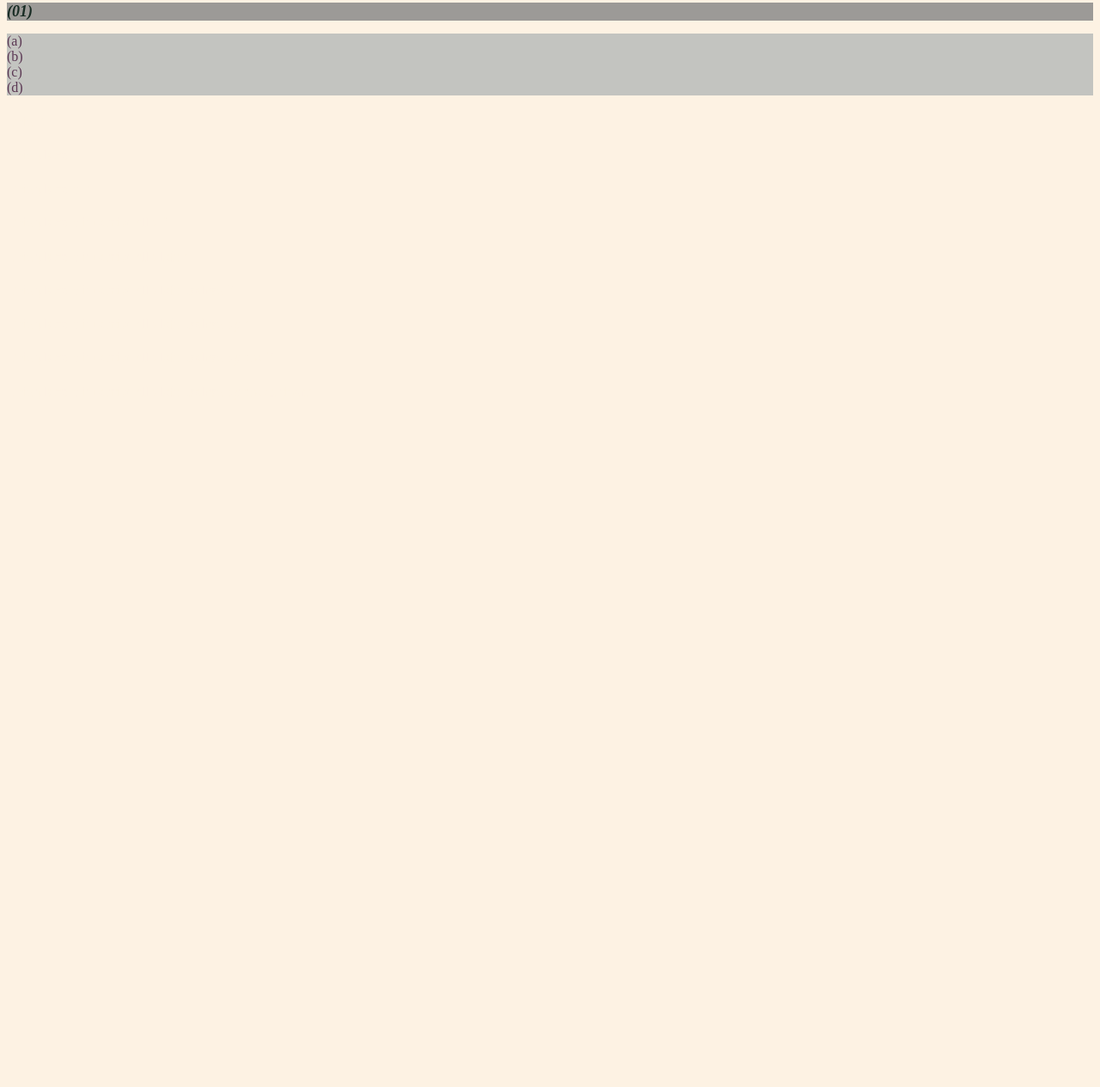
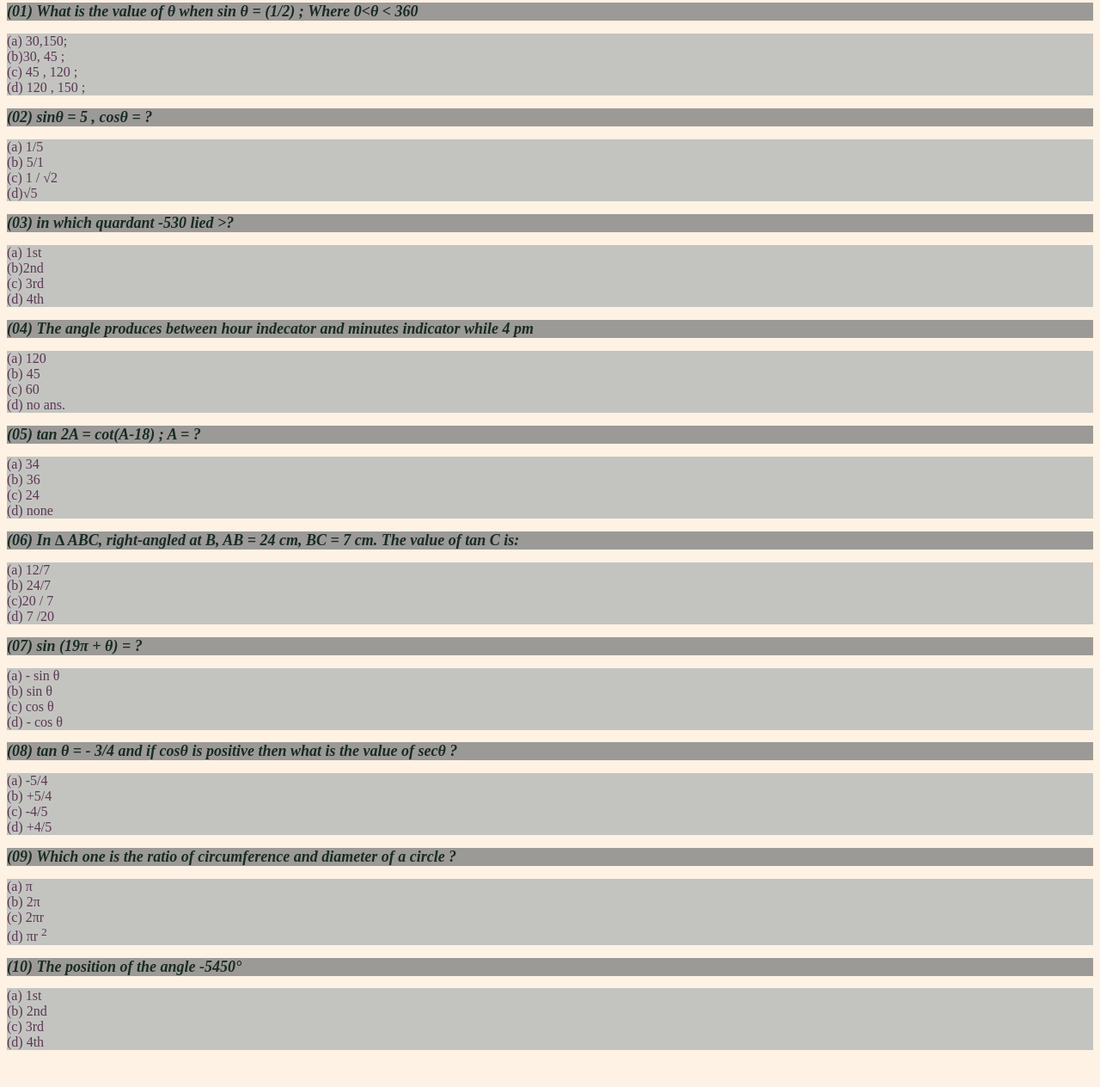
Before and after one commit to jadab691/jadab691.github.io, a plain HTML site: page MCQ.html in a window 1280 px wide. Shown: the part 57-1321 px from the top of the page at 86% size. Before the commit the page ends 800 px from the top, so only its background shows below. Drawn offline with Linux system fonts and the light colour scheme.

Commit message:
Update MCQ.html

```diff
--- a/MCQ.html
+++ b/MCQ.html
@@ -13,26 +13,214 @@
 
     <div>
         <h2 class="mcqQuestion">
-            (01)
+            (01) What is the value of &theta; when sin &theta; = (1/2) ;
+               Where 0<&theta; < 360
 
         </h2>
 
         <div class="mcqOption">
-            (a)
+            (a) 30,150;
         </div>
         <div class="mcqOption">
-            (b)
+            (b)30, 45 ;
         </div>
         <div class="mcqOption">
-           (c)
+           (c) 45 , 120 ;
         </div>
         <div class="mcqOption">
-            (d)
+            (d) 120 , 150 ;
         </div>
 
 
 
+        <h2 class="mcqQuestion">
+            (02) sinθ = 5 , cosθ = ?
+
+        </h2>
+
+        <div class="mcqOption">
+            (a) 1/5
+        </div>
+        <div class="mcqOption">
+            (b) 5/1
+        </div>
+        <div class="mcqOption">
+           (c) 1 / &radic;2
+        </div>
+        <div class="mcqOption">
+            (d)&radic;5
+        </div>
+
+
+        <h2 class="mcqQuestion">
+            (03) in which quardant -530 lied >?
+
+        </h2>
+
+        <div class="mcqOption">
+            (a) 1st
+        </div>
+        <div class="mcqOption">
+            (b)2nd
+        </div>
+        <div class="mcqOption">
+           (c) 3rd
+        </div>
+        <div class="mcqOption">
+            (d) 4th
+        </div>
+
+
+        <h2 class="mcqQuestion">
+            (04) The angle produces between hour indecator and minutes indicator while 4 pm
+
+        </h2>
+
+        <div class="mcqOption">
+            (a) 120
+        </div>
+        <div class="mcqOption">
+            (b) 45
+        </div>
+        <div class="mcqOption">
+           (c) 60
+        </div>
+        <div class="mcqOption">
+            (d) no ans.
+        </div>
+
+
+        <h2 class="mcqQuestion">
+            (05) tan 2A = cot(A-18) ; A = ?
+
+        </h2>
+
+        <div class="mcqOption">
+            (a) 34
+        </div>
+        <div class="mcqOption">
+            (b) 36
+        </div>
+        <div class="mcqOption">
+           (c) 24
+        </div>
+        <div class="mcqOption">
+            (d) none
+        </div>
+
+
+        <h2 class="mcqQuestion">
+            (06) In ∆ ABC, right-angled at B, AB = 24 cm, BC = 7 cm. The value of tan C is:
+
+        </h2>
+
+        <div class="mcqOption">
+            (a) 12/7
+        </div>
+        <div class="mcqOption">
+            (b) 24/7
+        </div>
+        <div class="mcqOption">
+           (c)20 / 7
+        </div>
+        <div class="mcqOption">
+            (d) 7 /20
+        </div>
+
+
+        <h2 class="mcqQuestion">
+            (07) sin (19π + θ) = ?
+
+        </h2>
+
+        <div class="mcqOption">
+            (a)  - sin &theta;
+        </div>
+        <div class="mcqOption">
+            (b) sin &theta;
+        </div>
+        <div class="mcqOption">
+           (c) cos &theta;
+        </div>
+        <div class="mcqOption">
+            (d) - cos &theta;
+        </div>
+
+        <h2 class="mcqQuestion">
+            (08) tan θ = - 3/4 and if cosθ is positive then what is the value of secθ ?
+
+        </h2>
+
+        <div class="mcqOption">
+            (a) -5/4
+        </div>
+        <div class="mcqOption">
+            (b) +5/4
+        </div>
+        <div class="mcqOption">
+           (c) -4/5
+        </div>
+        <div class="mcqOption">
+            (d) +4/5
+        </div>
+
+        <h2 class="mcqQuestion">
+            (09) Which one is the ratio of circumference and diameter of a circle ?
+
+        </h2>
+
+        <div class="mcqOption">
+            (a) &pi;
+        </div>
+        <div class="mcqOption">
+            (b) 2&pi;
+        </div>
+        <div class="mcqOption">
+           (c) 2&pi;r
+        </div>
+        <div class="mcqOption">
+            (d) &pi;r <sup>2</sup>
+        </div>
+
+
+        <h2 class="mcqQuestion">
+            (10) The position of the angle -5450°
+
+        </h2>
+
+        <div class="mcqOption">
+            (a) 1st
+        </div>
+        <div class="mcqOption">
+            (b) 2nd
+        </div>
+        <div class="mcqOption">
+           (c) 3rd
+        </div>
+        <div class="mcqOption">
+            (d) 4th
+        </div>
+
+
+
+
+
+
+
+
+
+
+
     </div>
+
+
+
+
+
+
+
+
+
 
 
     <h4>This "</h4>
```
